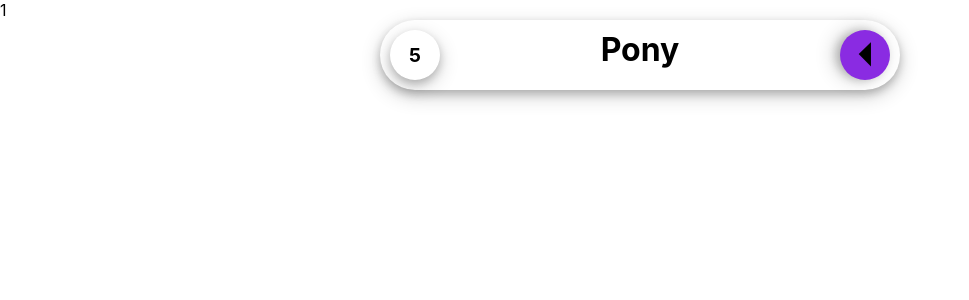
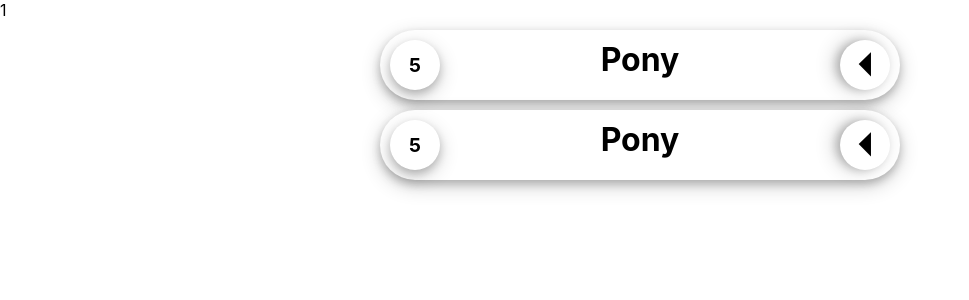
Before and after one commit to KimberleyEvans-Parker/wishlist, a React (Vite) app: page /list/1 in a window 1280 px wide. Shown: the top 300 px of the page, without its empty margins (0-969 px from the left). Built offline with nearby package versions, Linux system fonts and the light colour scheme.

Commit message:
Add expandable button and div

```diff
--- a/src/List.tsx
+++ b/src/List.tsx
@@ -10,6 +10,7 @@ const List = () => {
     return (
         <div>{id}
             <ListItem buyerView={true} title="Pony" description="I want a pony" quantity={5} bought={2} />
+            <ListItem buyerView={true} title="Pony" description="I want a pony" quantity={5} bought={2} />
         </div>
       );
 }
--- a/src/components/ListItem.tsx
+++ b/src/components/ListItem.tsx
@@ -5,18 +5,21 @@ const ListItem = (props: any) => {
     const [expanded, setExpanded] = useState(false);
 
     return (
-        <div className="list-item-container">
+        <div className={`list-item-container ${expanded && "height-auto"}`}>
+            <div className="list-item-bar">
                 <div className="circle">
                     {props?.quantity}
                 </div>
                 <h1 className="list-item-title">{props?.title}</h1>
                 <div className={`circle float-right ${expanded || "rotate"}`} onClick={() => setExpanded(!expanded)}>
-                {/* {expanded ? "˅" : "<"} */}
-                {/* {"⏷"} */}
-                {/* {"🞀"} */}
                     {"🞃"}
-                {/* {"⏴"} */}
                 </div>
+            </div>
+            {true &&
+                <div className={`content ${expanded && "grow"}`}>
+                    {props?.description}
+                </div>
+            }
         </div>
     );
   };
--- a/src/index.css
+++ b/src/index.css
@@ -13,6 +13,16 @@ code {
 }
 
 .list-item-container {
+  margin: 10px 0 0 0;
+  max-height: 70px;
+  transition-duration: 0.5s;
+}
+
+.height-auto {
+  max-height: 150px;
+}
+
+.list-item-bar {
   box-shadow: 0 4px 8px 0 rgba(0, 0, 0, 0.2), 0 6px 20px 0 rgba(0, 0, 0, 0.19);
   width: 100%;
   max-width: 500px;
@@ -22,6 +32,7 @@ code {
   height: 50px;
   display: flex;
   justify-content: space-between;
+  background-color: white;
 }
 
 .list-item-title {
@@ -33,13 +44,13 @@ code {
   border-radius: 50%;
   width: 50px;
   height: 50px;
+  line-height: 50px;
   font-size: larger;
   font-weight: bold;
   align-items: center;
   vertical-align: middle;
-  line-height: 50px;
   text-align: center;
-  transition-duration: 1s;
+  transition-duration: 0.5s;
 }
 
 .list-item-container h1 {
@@ -48,7 +59,6 @@ code {
 
 .float-right {
   float: right;
-  background-color: blueviolet;
   cursor: pointer;
   font-size: xx-large;
   line-height: 40px;
@@ -57,3 +67,30 @@ code {
 .rotate {
   transform: rotate(90deg);
 }
+
+.content {
+  width: 100%;
+  max-width: 500px;
+  border-radius: 25px;
+  margin: auto;
+  padding: 10px;
+  height: 50px;
+  display: flex;
+  justify-content: space-between;
+  border-top-left-radius: 0;
+  border-top-right-radius: 0;
+  margin-top: -30px;
+  padding-top: 50px;
+  z-index: -1;
+  position: relative;
+  transform-origin: top;
+  transform: scaleY(0);
+  transition-duration: 0.5s;
+  max-height: 0px;
+}
+
+.grow {
+  transform: scaleY(1);
+  box-shadow: 0 4px 8px 0 rgba(0, 0, 0, 0.2), 0 6px 20px 0 rgba(0, 0, 0, 0.19);
+  max-height: 150px;
+}
```
Lines whose indentation alone changed are shown as unchanged.
